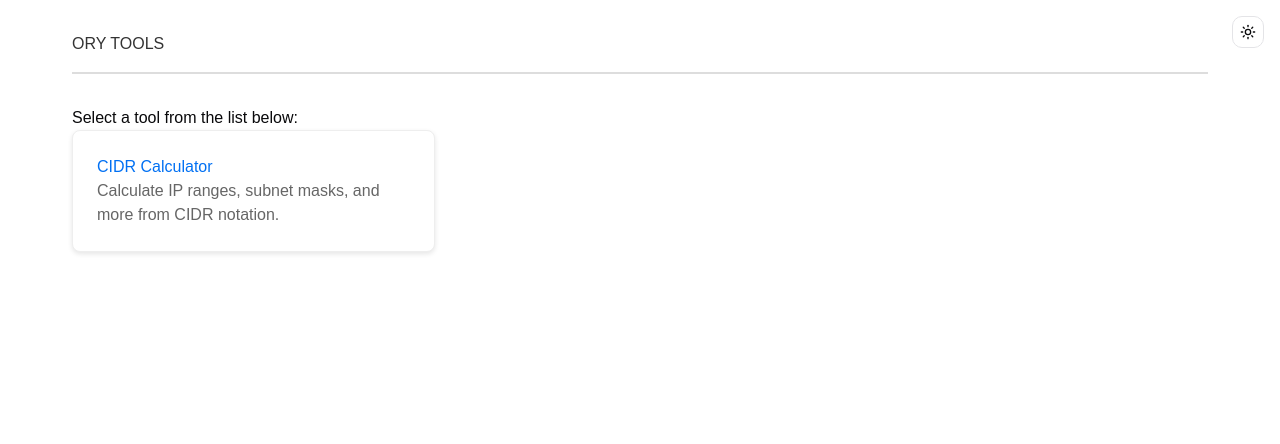
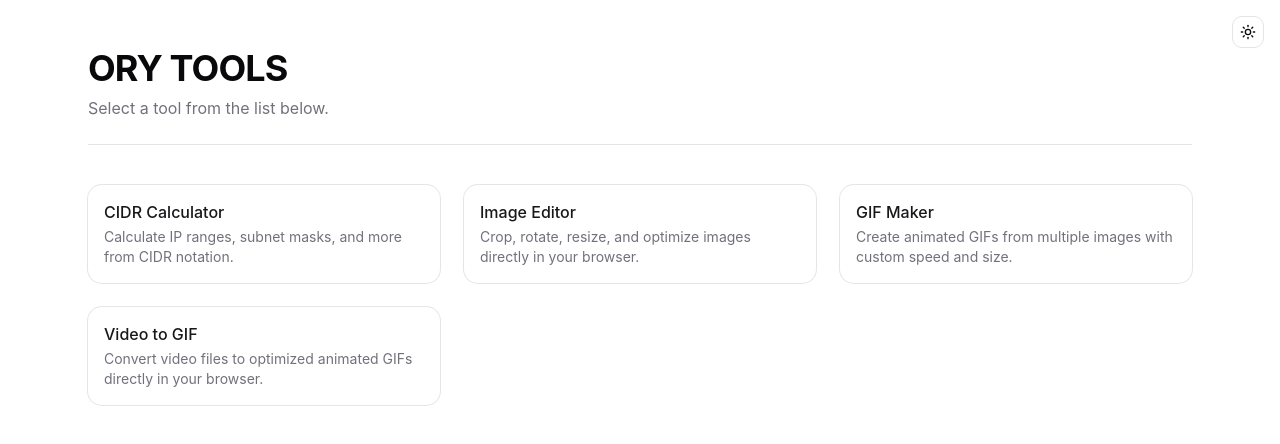
Before and after one commit to orykr/tool.ory.kr, a SvelteKit app in the folder frontend/: page / in a window 1280 px wide. Shown: the top 444 px of the page. Built offline with nearby package versions, Linux system fonts and the light colour scheme.

Commit message:
refactor(landing): migrate landing page to shadcn-svelte

```diff
--- a/frontend/src/routes/+page.svelte
+++ b/frontend/src/routes/+page.svelte
@@ -1,71 +1,51 @@
 <script lang="ts">
-    // Main landing page for the toolbox
+	import * as Card from "$lib/components/ui/card/index.js";
+
+	const tools = [
+		{
+			href: "/cidr",
+			title: "CIDR Calculator",
+			description: "Calculate IP ranges, subnet masks, and more from CIDR notation."
+		},
+		{
+			href: "/image-editor",
+			title: "Image Editor",
+			description: "Crop, rotate, resize, and optimize images directly in your browser."
+		},
+		{
+			href: "/gif-maker",
+			title: "GIF Maker",
+			description: "Create animated GIFs from multiple images with custom speed and size."
+		},
+		{
+			href: "/video-to-gif",
+			title: "Video to GIF",
+			description: "Convert video files to optimized animated GIFs directly in your browser."
+		}
+	];
 </script>
 
-<main>
-    <h1>ORY TOOLS</h1>
-    <p>Select a tool from the list below:</p>
+<main class="container mx-auto max-w-6xl px-6 py-12">
+	<header class="mb-10 border-b pb-6">
+		<h1 class="text-4xl font-bold tracking-tight">ORY TOOLS</h1>
+		<p class="text-muted-foreground mt-2">Select a tool from the list below.</p>
+	</header>
 
-    <div class="tool-grid">
-        <a href="/cidr" class="tool-card">
-            <h2>CIDR Calculator</h2>
-            <p>Calculate IP ranges, subnet masks, and more from CIDR notation.</p>
-        </a>
-        <!-- More tools will be added here -->
-    </div>
+	<div class="grid grid-cols-1 gap-6 sm:grid-cols-2 lg:grid-cols-3">
+		{#each tools as tool (tool.href)}
+			<a
+				href={tool.href}
+				class="focus-visible:ring-ring rounded-lg outline-none focus-visible:ring-2 focus-visible:ring-offset-2"
+			>
+				<Card.Root
+					class="hover:border-foreground/20 h-full transition-all hover:-translate-y-1 hover:shadow-md"
+				>
+					<Card.Header>
+						<Card.Title class="text-primary">{tool.title}</Card.Title>
+						<Card.Description>{tool.description}</Card.Description>
+					</Card.Header>
+				</Card.Root>
+			</a>
+		{/each}
+	</div>
 </main>
-
-<style>
-    :global(body) {
-        margin: 0;
-        padding: 0;
-        font-family: sans-serif;
-        background-color: #f5f5f5;
-    }
-
-    main {
-        padding: 2rem;
-        max-width: 1200px;
-        margin: 0 auto;
-    }
-
-    h1 {
-        color: #333;
-        border-bottom: 2px solid #ddd;
-        padding-bottom: 1rem;
-        margin-bottom: 2rem;
-    }
-
-    .tool-grid {
-        display: grid;
-        grid-template-columns: repeat(auto-fill, minmax(300px, 1fr));
-        gap: 1.5rem;
-    }
-
-    .tool-card {
-        background: white;
-        padding: 1.5rem;
-        border-radius: 8px;
-        text-decoration: none;
-        color: inherit;
-        box-shadow: 0 2px 5px rgba(0,0,0,0.1);
-        transition: transform 0.2s, box-shadow 0.2s;
-        border: 1px solid #eee;
-    }
-
-    .tool-card:hover {
-        transform: translateY(-5px);
-        box-shadow: 0 5px 15px rgba(0,0,0,0.1);
-        border-color: #ddd;
-    }
-
-    .tool-card h2 {
-        margin-top: 0;
-        color: #0070f3;
-    }
-
-    .tool-card p {
-        color: #666;
-        line-height: 1.5;
-    }
-</style>
```
